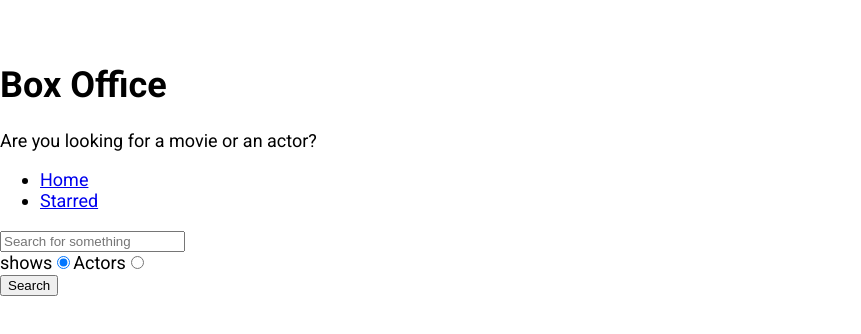
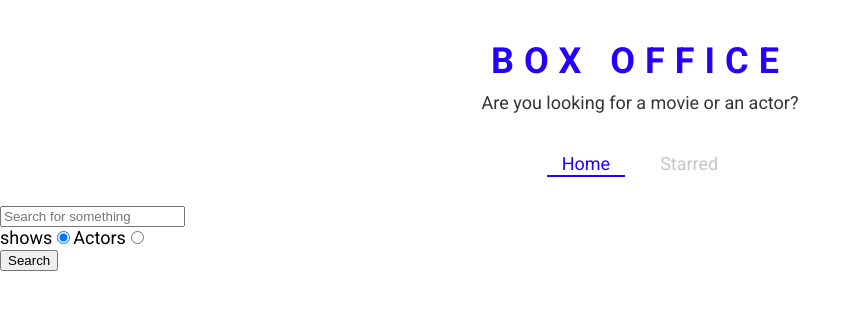
Before and after one commit to prasanth175/chat-app, a React (Create React App) app in the folder React3/box-office/: page / in a window 1280 px wide. Shown: the top 334 px of the page, without its empty margins (0-861 px from the left). Built offline with nearby package versions, Linux system fonts and the light colour scheme.

Commit message:
defined theme for styled components and created a few styled components

```diff
--- a/React3/box-office/src/App.jsx
+++ b/React3/box-office/src/App.jsx
@@ -1,12 +1,22 @@
 import React from 'react';
 import { Switch, Route } from 'react-router-dom';
+import { ThemeProvider } from 'styled-components';
 import Home from './pages/Home';
 import Show from './pages/Show';
 import Starred from './pages/Starred';
 
 
+const theme = {
+  mainColors: {
+    blue: '#2400ff',
+    gray: '#c6c6c6',
+    dark: '#353535',
+  },
+};
+
 function App() {
   return (
+    <ThemeProvider theme={theme} >
     <Switch>
       <Route exact path="/">
         <Home />
@@ -20,6 +30,7 @@ function App() {
           <Show />
         </Route>
     </Switch>
+    </ThemeProvider>
   );
 }
 
--- a/React3/box-office/src/components/Navs.jsx
+++ b/React3/box-office/src/components/Navs.jsx
@@ -1,5 +1,7 @@
 import React from 'react'
-import { Link } from 'react-router-dom';
+import { useLocation } from 'react-router';
+
+import { NavList, LinkStyled } from './Navs.styled';
 
 
 const LINKS = [
@@ -8,15 +10,16 @@ const LINKS = [
 ];
 
 function Navs() {
+  const location = useLocation();
   return (
     <div>
-        <ul>
+        <NavList>
             {LINKS.map(item => (
                 <li key={item.to}>
-                <Link to ={item.to}>{item.text}</Link>
+                <LinkStyled to ={item.to} className={item.to === location.pathname ? 'active' : ''} >{item.text}</LinkStyled>
                  </li>
             ))}
-        </ul>
+        </NavList>
     </div>
   )
 }
--- /dev/null
+++ b/React3/box-office/src/components/Navs.styled.jsx
@@ -0,0 +1,41 @@
+import styled from "styled-components";
+import {Link} from 'react-router-dom';
+
+export const NavList = styled.ul`
+display: flex;
+justify-content: center;
+list-style: none;
+margin: 0 0 30px;
+padding: 0;
+`;
+
+export const LinkStyled = styled(Link)`
+margin: 0 10px;
+padding: 3px 15px;
+position: relative;
+text-decoration: none;
+color: ${({ theme }) => theme.mainColors.gray};
+&.active {
+  color: ${({ theme }) => theme.mainColors.blue};
+  &:after {
+    content: '';
+    position: absolute;
+    display: block;
+    height: 2px;
+    left: 0%;
+    bottom: 0;
+    background-color: ${({ theme }) => theme.mainColors.blue};
+    animation: slide-in 0.3s ease-in forwards;
+    @keyframes slide-in {
+      from {
+        left: 50%;
+        width: 0;
+      }
+      to {
+        left: 0%;
+        width: 100%;
+      }
+    }
+  }
+}
+`;
--- a/React3/box-office/src/components/Title.jsx
+++ b/React3/box-office/src/components/Title.jsx
@@ -1,11 +1,12 @@
 import React from 'react'
+import { TitleWrapper } from './Title.styled';
 
 function Title({ title, subtitle }) {
   return (
-    <div>
+    <TitleWrapper>
         <h1>{title}</h1>
         <p>{subtitle}</p>
-    </div>
+    </TitleWrapper>
   )
 }
 
--- /dev/null
+++ b/React3/box-office/src/components/Title.styled.jsx
@@ -0,0 +1,18 @@
+import styled from "styled-components";
+
+export const TitleWrapper = styled.div`
+  text-align: center;
+  margin: 0 0 40px;
+
+  h1 {
+    color: ${({ theme }) => theme.mainColors.blue};
+    letter-spacing: 10px;
+    text-transform: uppercase;
+    margin: 0 0 10px;
+  }
+
+  p {
+    color: ${({ theme }) => theme.mainColors.dark};
+    margin: 0;
+  }
+`;
```
